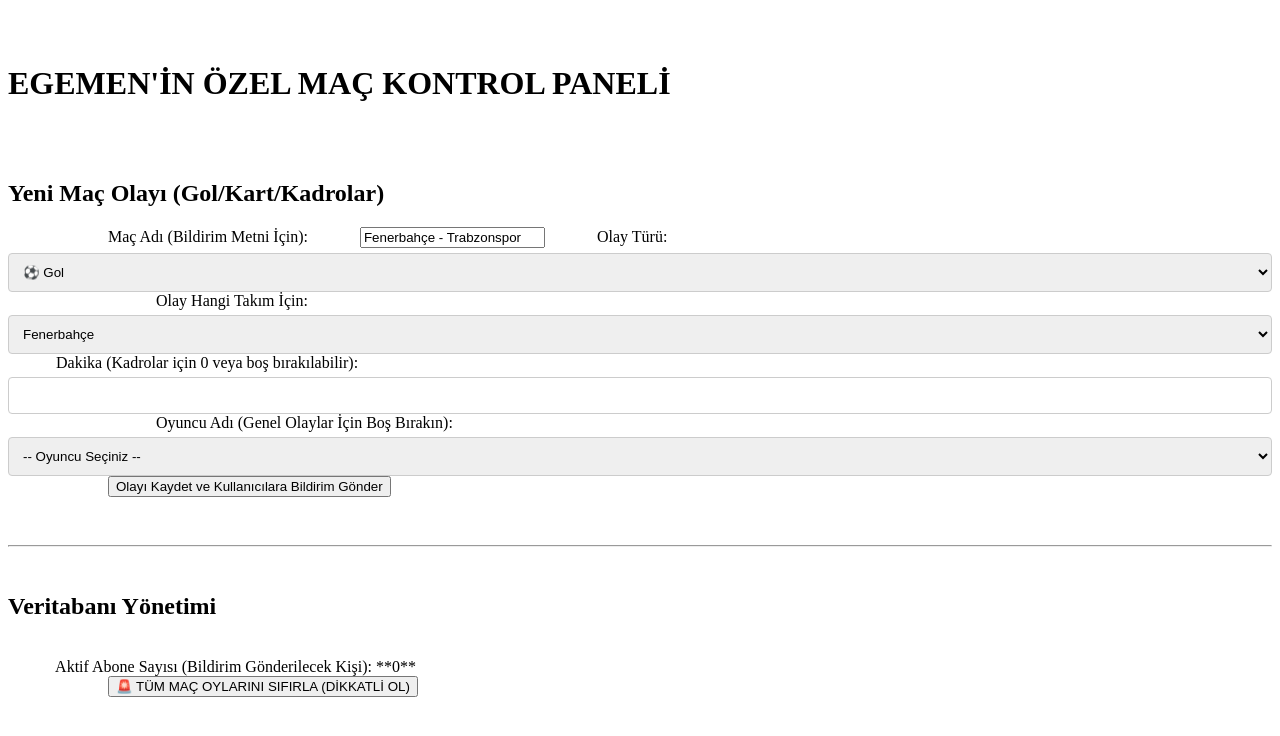
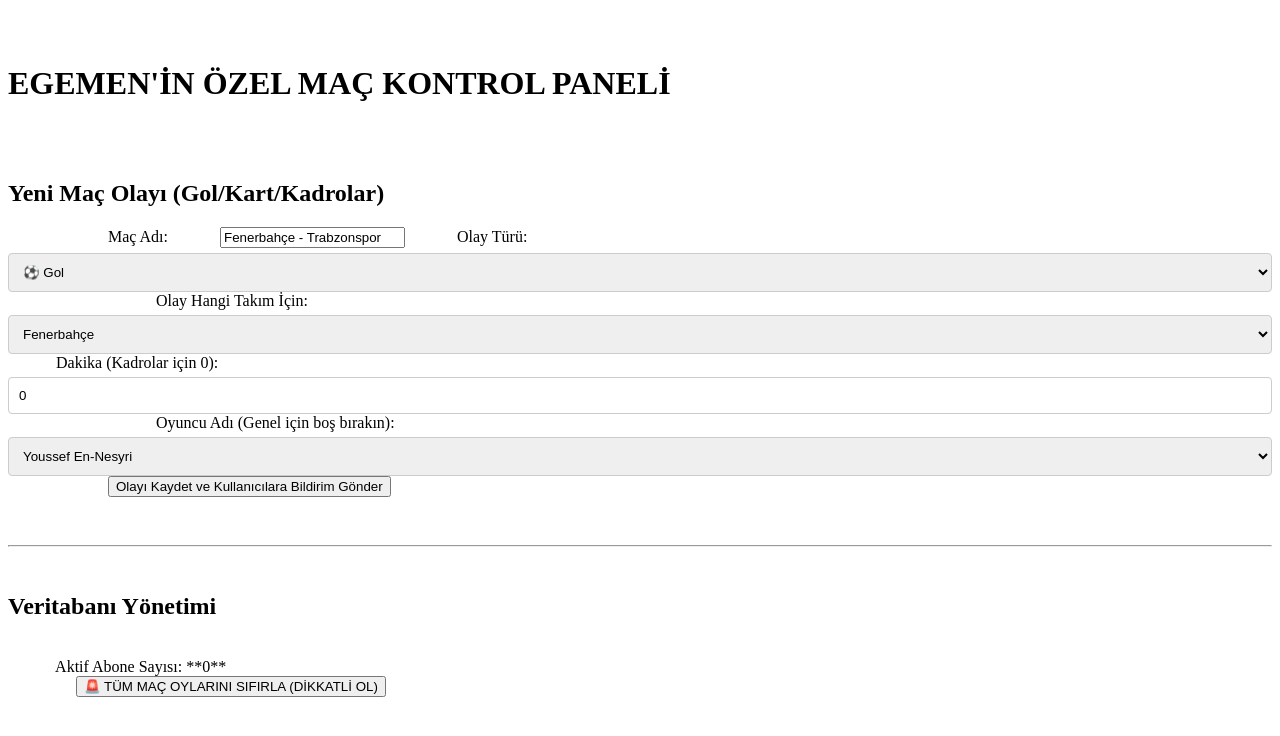
Before and after one commit to egemenkaya4498-bit/derbichallenge, a Node server app: page /admin/passwordEkEgemen123 in a window 1280 px wide. Shown: the top 736 px of the page. Run offline with Node 20, Linux system fonts and the light colour scheme; data that the repository does not hold is empty; some libraries are stand-ins or nearby versions.

Commit message:
Update admin.ejs

```diff
--- a/views/admin.ejs
+++ b/views/admin.ejs
@@ -48,7 +48,7 @@
         <form action="/api/olay-ekle" method="POST">
             <h2>Yeni Maç Olayı (Gol/Kart/Kadrolar)</h2>
 
-            <label for="macAdi">Maç Adı (Bildirim Metni İçin):</label>
+            <label for="macAdi">Maç Adı:</label>
             <input type="text" id="macAdi" name="macAdi" value="Fenerbahçe - Trabzonspor" required>
 
             <label for="olayTuru">Olay Türü:</label>
@@ -60,18 +60,17 @@
             </select>
 
                         <label for="takim">Olay Hangi Takım İçin:</label>
-            <select id="takim" name="takim" required>
+            <select id="takim" name="takim" required onchange="updatePlayerList()">
                 <option value="Fenerbahçe">Fenerbahçe</option>
                 <option value="Trabzonspor">Trabzonspor</option>
                 <option value="Genel">Genel (Kadrolar, Maç Başladı vb.)</option>
             </select>
 
-            <label for="dakika">Dakika (Kadrolar için 0 veya boş bırakılabilir):</label>
-            <input type="number" id="dakika" name="dakika" min="0" max="120">
+            <label for="dakika">Dakika (Kadrolar için 0):</label>
+            <input type="number" id="dakika" name="dakika" min="0" max="120" value="0">
 
-                        <label for="oyuncu">Oyuncu Adı (Genel Olaylar İçin Boş Bırakın):</label>
-            <select id="oyuncu" name="oyuncu">
-                <option value="">-- Takımı Seçiniz --</option>
+                        <label for="oyuncu">Oyuncu Adı (Genel için boş bırakın):</label>
+            <select id="oyuncu" name="oyuncu" required>
                             </select>
 
             <button type="submit" class="olay-gonder-btn">Olayı Kaydet ve Kullanıcılara Bildirim Gönder</button>
@@ -81,78 +80,62 @@
         <h2>Veritabanı Yönetimi</h2>
 
         <div class="subs-info">
-            Aktif Abone Sayısı (Bildirim Gönderilecek Kişi): **<%= subscriptionsCount %>**
+            Aktif Abone Sayısı: **<%= subscriptionsCount %>**
         </div>
 
         <button class="reset-btn" id="resetBtn">🚨 TÜM MAÇ OYLARINI SIFIRLA (DİKKATLİ OL)</button>
     </div>
 
     <script>
-        // Oyuncu listeleri (Senin verdiğin isimlere göre düzenlendi)
-        const oyuncuListeleri = {
+        // Oyuncu Listeleri
+        const playerLists = {
             'Fenerbahçe': [
-                "Kerem Aktürkoğlu",
-                "Edson Alvarez",
-                "Marco Asensio",
-                "Ederson",
-                "Fred",
-                "İrfan Can Eğribayat",
-                "Dorgeles Nene",
-                "İrfan Can Kahveci",
-                "Anderson Talisca",
-                "Youssef En-Nesryi"
+                'Youssef En-Nesyri',
+                'Okay Yokuşlu',
+                // Ekstra Oyuncular
+                'Serdar Saatçı',
+                'Berkay Yılmaz',
+                'Dusan Tadic',
+                'Edin Dzeko'
             ],
             'Trabzonspor': [
-                "Andre Onana",
-                "Edin Visca",
-                "Paul Onuachu",
-                "Felipe Augusto",
-                "Trezeguet",
-                "Ernest Muci",
-                "Anthony Nwakaeme"
-            ],
-            'Genel': [""] // Genel olaylar için oyuncu seçimine gerek yok
+                'Andre Onana',
+                'Edin Visca',
+                // Ekstra Oyuncular
+                'Umut Bozok',
+                'Anastásios Bakasétas',
+                'Trezeguet',
+                'Enis Bardhi'
+            ]
         };
 
         const takimSelect = document.getElementById('takim');
         const oyuncuSelect = document.getElementById('oyuncu');
-        const olayTuruSelect = document.getElementById('olayTuru');
 
-        function updateOyuncuListesi() {
-            const secilenTakim = takimSelect.value;
-            const secilenOlayTuru = olayTuruSelect.value;
-            const oyuncular = oyuncuListeleri[secilenTakim] || [];
+        // Oyuncu listesini güncelleyen fonksiyon
+        function updatePlayerList() {
+            const selectedTeam = takimSelect.value;
+            oyuncuSelect.innerHTML = ''; // Önce tüm seçenekleri temizle
 
-            // Oyuncu selectbox'ını temizle
-            oyuncuSelect.innerHTML = '';
-
-            if (secilenTakim === 'Genel' || secilenOlayTuru === 'Kadrolar Açıklandı') {
-                // Genel veya kadrolar olayında oyuncu seçimine gerek yok
-                oyuncuSelect.innerHTML = '<option value="">-- Oyuncu Seçimine Gerek Yok --</option>';
-                oyuncuSelect.disabled = true;
-                return;
-            }
-
-            // Normal olaylarda oyuncu listesini doldur
-            oyuncuSelect.disabled = false;
-            oyuncuSelect.innerHTML = '<option value="">-- Oyuncu Seçiniz --</option>';
-            oyuncular.forEach(oyuncu => {
+            if (selectedTeam === 'Genel') {
+                oyuncuSelect.innerHTML = '<option value="">(Genel Olay)</option>';
+                oyuncuSelect.required = false;
+            } else {
+                oyuncuSelect.required = true;
+                const players = playerLists[selectedTeam] || [];
+                players.forEach(player => {
                     const option = document.createElement('option');
-                option.value = oyunc;
-                option.textContent = oyunc;
+                    option.value = player;
+                    option.textContent = player;
                     oyuncuSelect.appendChild(option);
                 });
             }
+        }
 
-        // Takım ve Olay türü değiştiğinde listeyi güncelle
-        takimSelect.addEventListener('change', updateOyuncuListesi);
-        olayTuruSelect.addEventListener('change', updateOyuncuListesi);
+        // Sayfa yüklendiğinde listeyi bir kez çalıştır
+        updatePlayerList();
 
-        // Sayfa yüklendiğinde ilk listeyi ayarla
-        document.addEventListener('DOMContentLoaded', updateOyuncuListesi);
-
-
-        // SIFIRLA BUTONU FONKSİYONLARI (Kendi kodun)
+        // SIFIRLAMA BUTONU JS'si
         document.getElementById('resetBtn').addEventListener('click', async () => {
             const onay = prompt("TÜM MAÇ OLAYLARINI SİLMEK İSTEDİĞİNE EMİN MİSİN? Evet ise 'SIL' yazıp Onayla.");
 
@@ -160,9 +143,7 @@
                 try {
                     const response = await fetch('/api/sifirla', {
                         method: 'POST',
-                        headers: {
-                            'Content-Type': 'application/json'
-                        },
+                        headers: { 'Content-Type': 'application/json' },
                         body: JSON.stringify({ confirm: true })
                     });
 
```
Lines whose indentation alone changed are shown as unchanged.
